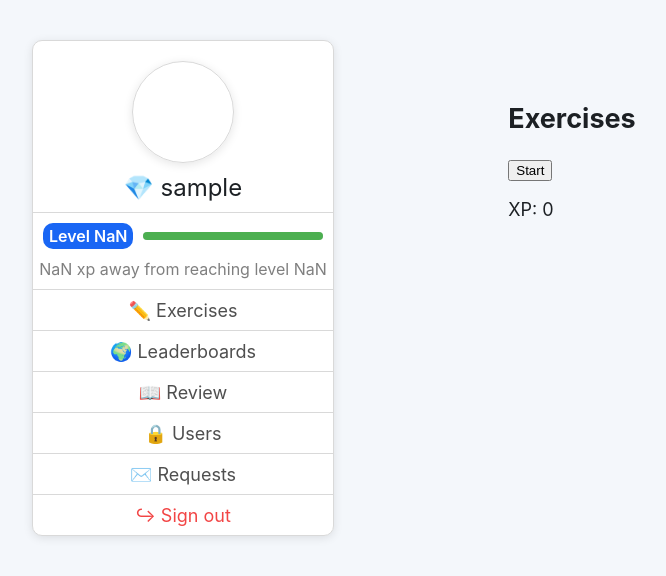
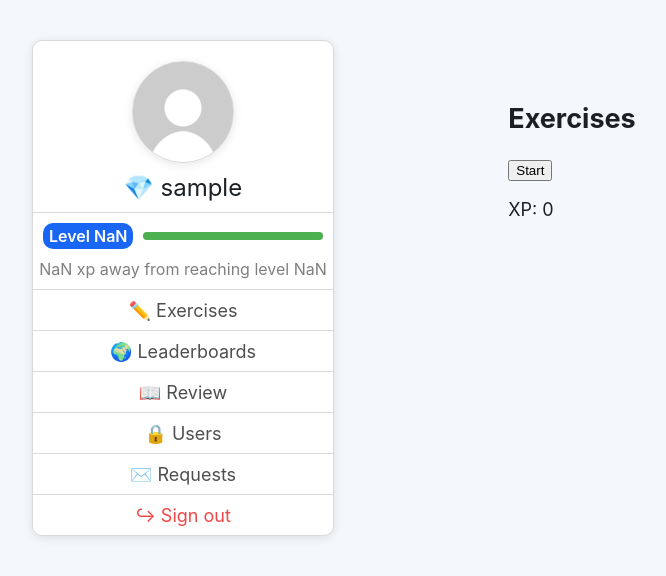
Before and after one commit to lzrwilliam/LearnEnglishWebsite, a React (Create React App) app in the folder frontend/: page /questions in a window 1280 px wide. Shown: the top 576 px of the page, without its empty margins (68-734 px from the left). Built offline with nearby package versions, Linux system fonts and the light colour scheme; sample sign-in values are in the browser's storage.

Commit message:
default pfp

```diff
--- a/frontend/src/index.css
+++ b/frontend/src/index.css
@@ -158,7 +158,9 @@ input[type="checkbox"], input[type="radio"] {
   width: 100px;
   height: 100px;
   border-radius: 50%;
-  /* background: green; */
+  background-image: url(../public/pfp.jpg);
+  background-position: center;
+  background-size: cover;
   margin-top: 20px;
   margin-bottom: 10px;
   border: 1px solid var(--border-color);
```
Also changed, not shown: frontend/public/pfp.jpg (added).
